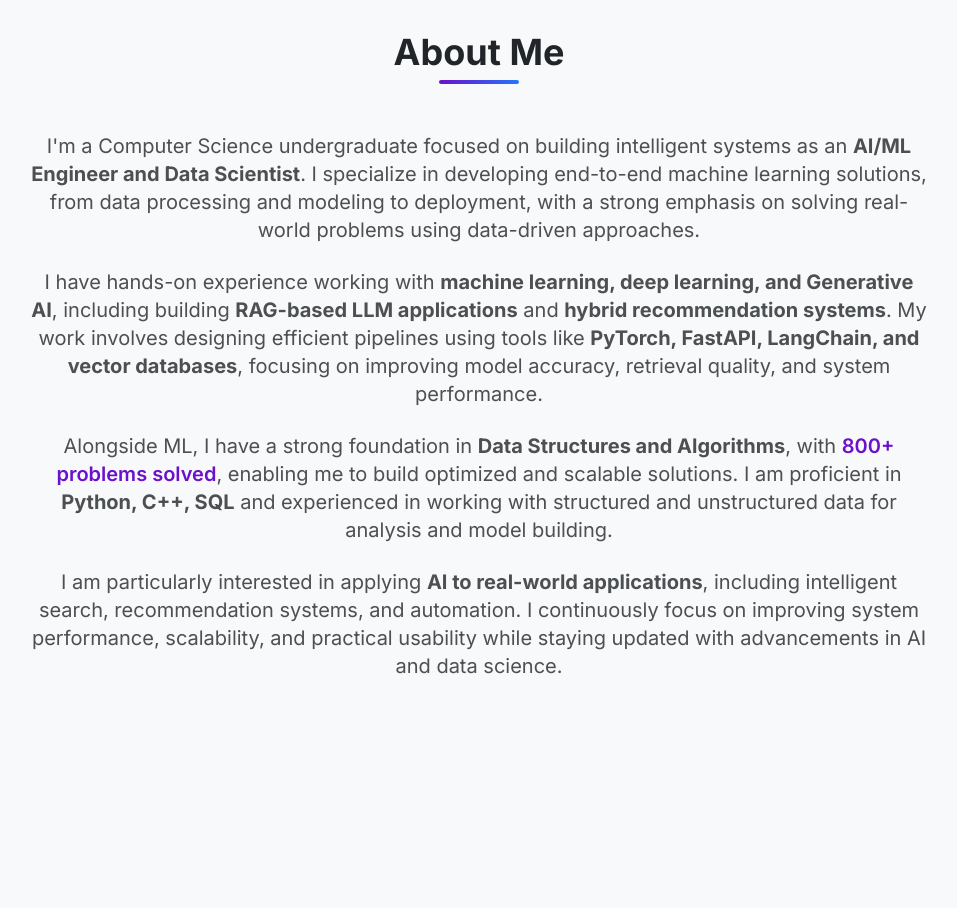
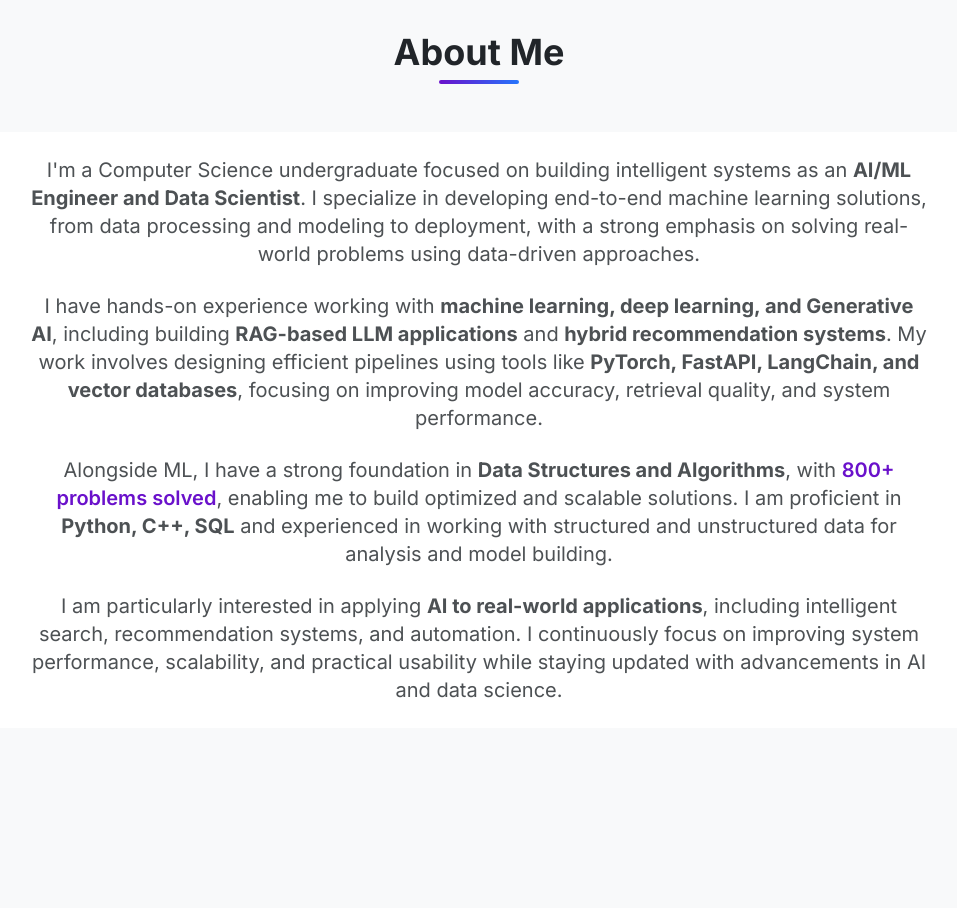
Before and after one commit to Resham011/Portfolio, a React (Vite) app: page / in a window 1280 px wide. Shown: the part 880-1788 px from the top of the page, without its empty margins (161-1118 px from the left). Built offline with nearby package versions, Linux system fonts and the light colour scheme.

Commit message:
Updated About Section

```diff
--- a/src/components/About.jsx
+++ b/src/components/About.jsx
@@ -1,9 +1,66 @@
+// import React from 'react';
+// import { motion } from 'framer-motion';
+// import SectionWrapper from './SectionWrapper';
+
+// const About = () => (
+//   <SectionWrapper id="about" title="About Me">
+//     <div className="max-w-4xl mx-auto text-center text-lg md:text-xl text-light-text/80 dark:text-dark-text/80 leading-relaxed ">
+
+//       <motion.p
+//         initial={{ opacity: 0, y: 20 }}
+//         whileInView={{ opacity: 1, y: 0 }}
+//         viewport={{ once: true }}
+//         transition={{ delay: 0.1, duration: 0.7 }}
+//       >
+//         I'm a Computer Science undergraduate focused on building intelligent systems as an <strong>AI/ML Engineer and Data Scientist</strong>. I specialize in developing end-to-end machine learning solutions, from data processing and modeling to deployment, with a strong emphasis on solving real-world problems using data-driven approaches.
+//       </motion.p>
+
+//       <motion.p
+//         className="mt-6"
+//         initial={{ opacity: 0, y: 20 }}
+//         whileInView={{ opacity: 1, y: 0 }}
+//         viewport={{ once: true }}
+//         transition={{ delay: 0.3, duration: 0.7 }}
+//       >
+//         I have hands-on experience working with <strong>machine learning, deep learning, and Generative AI</strong>, including building <strong>RAG-based LLM applications</strong> and <strong>hybrid recommendation systems</strong>. My work involves designing efficient pipelines using tools like <strong>PyTorch, FastAPI, LangChain, and vector databases</strong>, focusing on improving model accuracy, retrieval quality, and system performance.
+//       </motion.p>
+
+//       <motion.p
+//         className="mt-6"
+//         initial={{ opacity: 0, y: 20 }}
+//         whileInView={{ opacity: 1, y: 0 }}
+//         viewport={{ once: true }}
+//         transition={{ delay: 0.5, duration: 0.7 }}
+//       >
+//         Alongside ML, I have a strong foundation in <strong>Data Structures and Algorithms</strong>, with <span className="font-semibold text-light-primary dark:text-dark-primary">800+ problems solved</span>, enabling me to build optimized and scalable solutions. I am proficient in <strong>Python, C++, SQL</strong> and experienced in working with structured and unstructured data for analysis and model building.
+//       </motion.p>
+
+//       <motion.p
+//         className="mt-6"
+//         initial={{ opacity: 0, y: 20 }}
+//         whileInView={{ opacity: 1, y: 0 }}
+//         viewport={{ once: true }}
+//         transition={{ delay: 0.7, duration: 0.7 }}
+//       >
+//         I am particularly interested in applying <strong>AI to real-world applications</strong>, including intelligent search, recommendation systems, and automation. I continuously focus on improving system performance, scalability, and practical usability while staying updated with advancements in AI and data science.
+//       </motion.p>
+
+//     </div>
+//   </SectionWrapper>
+// );
+
+// export default About;
+
 import React from 'react';
 import { motion } from 'framer-motion';
 import SectionWrapper from './SectionWrapper';
 
 const About = () => (
   <SectionWrapper id="about" title="About Me">
+
+    {/* 🔥 Background Layer (same as Hero) */}
+    <div className="bg-white dark:bg-black py-6 rounded-xl">
+
       <div className="max-w-4xl mx-auto text-center text-lg md:text-xl text-light-text/80 dark:text-dark-text/80 leading-relaxed">
 
         <motion.p
@@ -46,6 +103,8 @@ const About = () => (
         </motion.p>
 
       </div>
+    </div>
+
   </SectionWrapper>
 );
 
```
Also changed, not shown: src/components/SectionWrapper.jsx (line endings or trailing spaces). Lines whose indentation alone changed are shown as unchanged.
